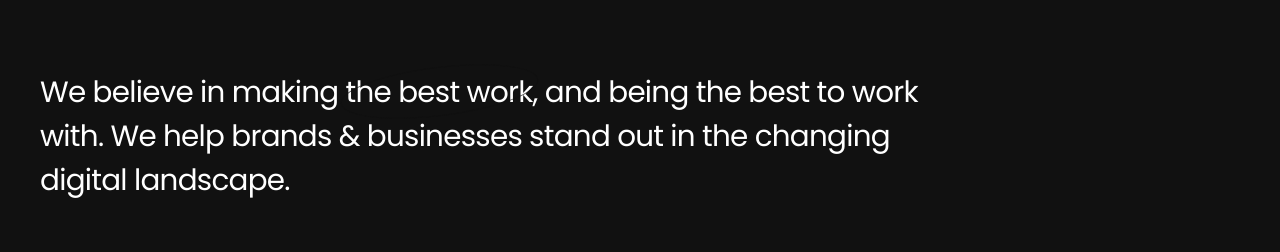
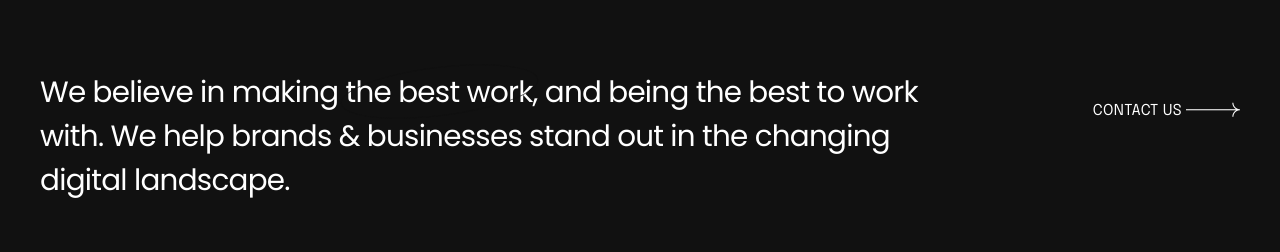
Before and after one commit to KrunalKishnadwala/brilliant-brushes, a plain HTML site: page index.html in a window 1280 px wide. Shown: the part 505-757 px from the top of the page. Drawn offline with Linux system fonts and the light colour scheme.

Commit message:
Insta link added in contact us button

```diff
--- a/index.html
+++ b/index.html
@@ -103,16 +103,17 @@
               </p>
             </div>
 
-            <!-- <div
+            <div
                 class="col-md-4 col-lg-3 text-end pt-20 pt-md-10 pt-sm-0 local-scroll"
               >
                 <a
-                  href="#contact"
+                  href="https://www.instagram.com/brilliant.brushes__1626/"
+                  target="_blank"
                   class="link-hover-anim align-middle"
                   data-link-animate="y"
                   >Contact Us <i class="icon-arrow-right size-14"></i
                 ></a>
-              </div> -->
+              </div>
           </div>
 
           <!-- Portfolio Grid -->
```
